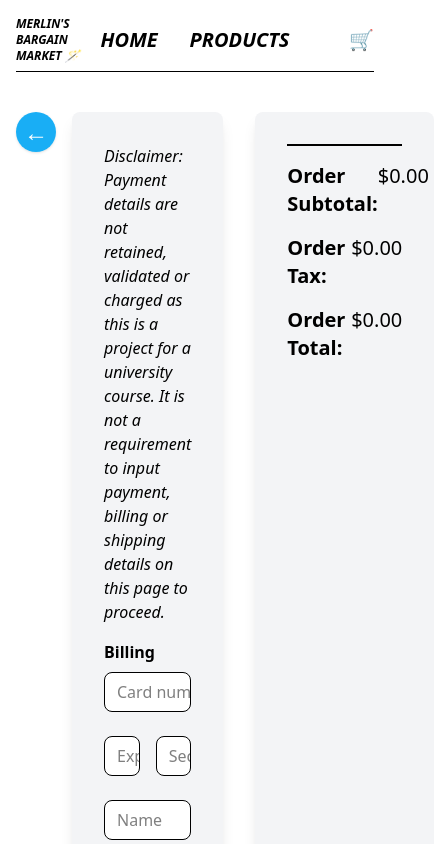
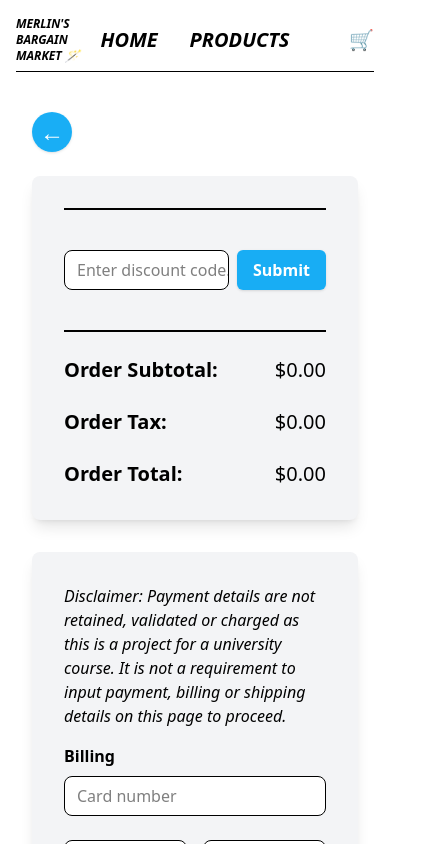
Before and after one commit to sonnenco/microservices-project, a React (Vite) app in the folder frontend/merlins-bargain-market/: page /checkout in a window 390 px wide. Shown: the top 844 px of the page, 434 px wide, since content can reach past the window. Built offline with nearby package versions, Linux system fonts and the light colour scheme.

Commit message:
Integration with product discount code microservice and added mobile responsive layouts to additional pages.

```diff
--- a/frontend/merlins-bargain-market/src/App.jsx
+++ b/frontend/merlins-bargain-market/src/App.jsx
@@ -71,7 +71,7 @@ function App() {
           />
           <Route
             path="/checkout"
-            element={<Checkout shoppingCart={shoppingCart} cartTotal={cartTotal} setOnConfirmationScreen={setOnConfirmationScreen}/>}
+            element={<Checkout shoppingCart={shoppingCart} cartTotal={cartTotal} setCartTotal={setCartTotal} setOnConfirmationScreen={setOnConfirmationScreen}/>}
           />
           <Route
             path="/checkout/confirmation"
--- a/frontend/merlins-bargain-market/src/pages/Checkout.jsx
+++ b/frontend/merlins-bargain-market/src/pages/Checkout.jsx
@@ -5,9 +5,57 @@ import axios from "axios"
 // Import components
 import CheckoutItemCard from "../components/CheckoutItemCard"
 
-const Checkout = ({ shoppingCart, cartTotal, setOnConfirmationScreen }) => {
+const Checkout = ({ shoppingCart, cartTotal, setCartTotal, setOnConfirmationScreen }) => {
     const [state, setState] = useState(null)
     const [taxAmount, setTaxAmount] = useState(0.00)
+    const [hideShipping, setHideShipping] = useState(false)
+    const [discountCode, setDiscountCode] = useState("")
+    const [usedDiscountCode, setUsedDiscountCode] = useState(false)
+    const [cartTotalBeforeDiscount, setCartTotalBeforeDiscount] = useState(0)
+
+    const handleDiscountCodeChange = (event) => {
+        setDiscountCode(event.target.value)
+    }
+
+    const handleDiscountCodeSubmit = async () => {
+        try {
+            const response = await fetch("http://localhost:40599/microservices/discount-code", {
+                method: "POST",
+                headers: { "Content-Type": "application/json" },
+                body: JSON.stringify({ discountCode: discountCode })
+            })
+
+            if (!response.ok) {
+                throw new Error (`Error: ${response.status}`)
+            }
+
+            const result = await response.json()
+
+            if (typeof result === "number") {
+                setCartTotalBeforeDiscount(cartTotal)
+                setUsedDiscountCode(true)
+
+                const newCartTotal = cartTotal * result
+                setCartTotal(newCartTotal)
+
+                alert("Valid discount code used. Order subtotal has been updated.")
+            }
+            else {
+                alert("Invalid discount code used.  Please try again.")
+            }
+
+        }
+        catch (error) {
+            console.error(error)
+        }
+    }
+
+    const handleDiscountCodeRemove = async () => {
+        setCartTotal(cartTotalBeforeDiscount)
+        setUsedDiscountCode(false)
+        setDiscountCode("")
+        alert("Removed discount code from order.")
+    }
 
     const handleStateChange = async (event) => {
         const newState = event.target.value
@@ -23,9 +71,6 @@ const Checkout = ({ shoppingCart, cartTotal, setOnConfirmationScreen }) => {
                 headers: { "Content-Type": "application/json" },
                 body: JSON.stringify({ "state": state, "subtotal": subtotal })
             })
-
-            console.log("state:", state)
-            console.log("subtotal:", subtotal)
 
             if (!response.ok) {
                 throw new Error (`Error: ${response.status}`)
@@ -57,23 +102,25 @@ const Checkout = ({ shoppingCart, cartTotal, setOnConfirmationScreen }) => {
                 productId: Number(productId),
                 amountPurchased: Number(quantity)
             });
-            console.log("Updated stock for ${productId}");
+            console.log(`Updated stock for productId #${productId}`);
         }
 
         console.log("Stock updated for all products!");
     }
 
-    const [hideShipping, setHideShipping] = useState(false)
     const handleCheckboxChange = (e) => {
         setHideShipping(e.target.checked)
     }
 
     return (
-    <div className="flex flex-row my-10">
-        <Link className="flex items-center justify-center h-10 w-10 rounded-full object-center px-4 py-2 bg-sky-500/90 text-white font-semibold hover:bg-sky-100/90 hover:text-sky-500/90 transition shadow" to="/cart">
+    <div className="flex flex-col space-y-6 my-10 lg:flex-row">
+        <Link
+            className="order-1 flex items-center justify-center h-10 w-10 rounded-full object-center mx-4 lg:mx-0 px-4 py-2 bg-sky-500/90 text-white font-semibold hover:bg-sky-100/90 hover:text-sky-500/90 transition shadow"
+            to="/cart"
+        >
             <span className="text-2xl">←</span>
         </Link>
-        <div className="flex flex-col w-1/2 bg-gray-100 shadow-lg mx-4 p-8 rounded-lg">
+        <div className="order-3 lg:order-2 mt-8 lg:mt-0 flex flex-col w-auto lg:w-1/2 bg-gray-100 shadow-lg mx-4 p-8 rounded-lg">
             <div className="mb-4 italic">
                 Disclaimer: Payment details are not retained, validated or charged as this is a project for a university course.  It is not a requirement to input payment, billing or shipping details on this page to proceed.
             </div>
@@ -266,14 +313,49 @@ const Checkout = ({ shoppingCart, cartTotal, setOnConfirmationScreen }) => {
                 </div>
                 )}
             </form>
-            <Link className="bg-sky-500/90 text-white font-semibold px-4 py-2 rounded-md my-4 text-center hover:bg-sky-100/90 hover:text-sky-500/90 transition shadow" to="/checkout/confirmation" onClick={() => {setOnConfirmationScreen(true); handleStockUpdate();}}>Place order</Link>
+            <Link
+                className="bg-sky-500/90 h-10 text-white font-semibold px-4 py-2 rounded-md mt-4 text-center hover:bg-sky-100/90 hover:text-sky-500/90 transition shadow"
+                to="/checkout/confirmation"
+                onClick={() => {setOnConfirmationScreen(true); handleStockUpdate();}}
+            >
+                Place order
+            </Link>
         </div>
-        <div className="w-1/2 bg-gray-100 shadow-lg mx-4 p-8 rounded-lg">
+        <div className="order-2 lg:order-3 w-auto lg:w-1/2 bg-gray-100 shadow-lg mx-4 p-8 rounded-lg h-1/2">
             {Object.entries(shoppingCart).map(([productId, product]) => (
                 <CheckoutItemCard key={productId} product={product}/>
             ))}
             <div className="border w-full"/>
-            <div className="flex flex-col space-y-4 my-4">
+            <div className="flex flex-col space-y-6 mt-10">
+                    { !usedDiscountCode && (
+                        <div className="flex justify-between">
+                            <input
+                                className="bg-white border rounded-lg h-10 pl-3 w-full mb-4 mr-2"
+                                type="text"
+                                placeholder="Enter discount code..."
+                                value={discountCode}
+                                onChange={handleDiscountCodeChange}
+                            />
+                            <button
+                                className="bg-sky-500/90 h-10 text-white font-semibold px-4 rounded-md text-center hover:bg-sky-100/90 hover:text-sky-500/90 transition shadow"
+                                onClick={handleDiscountCodeSubmit}
+                            >
+                                Submit
+                            </button>
+                        </div>
+                    )}
+                    { usedDiscountCode && (
+                        <div className="flex justify-between items-center">
+                            <div className="font-bold text-lg">Discount code applied:<br/>{discountCode}</div>
+                            <button
+                                className="bg-sky-500/90 h-10 text-white font-semibold px-4 rounded-md text-center hover:bg-sky-100/90 hover:text-sky-500/90 transition shadow"
+                                onClick={handleDiscountCodeRemove}
+                            >
+                                Remove discount
+                            </button>
+                        </div>
+                    )}
+                <div className="border w-full"/>
                 <div className="flex flex-row justify-between">
                     <div className="text-xl font-bold text-left">Order Subtotal:</div>
                     <div className="text-xl text-left">${cartTotal.toFixed(2)}</div>
--- a/frontend/merlins-bargain-market/src/pages/Home.jsx
+++ b/frontend/merlins-bargain-market/src/pages/Home.jsx
@@ -1,9 +1,9 @@
 const Home = () => {
   return (
     <div>
-      <div className="flex flex-row my-30 md:mx-10 lg:mx-20">
+      <div className="flex flex-col lg:flex-row my-10 space-y-10 lg:my-30 md:mx-10 lg:mx-20">
         {/* Left side */}
-        <div className="w-1/2 px-4">
+        <div className="lg:w-1/2 px-4">
           <div className="underline font-bold">Overview</div>
           <div>Merlin's Bargain Market is a tongue-in-cheeck project developed by Colin Sonnenberg for CS 361 at Oregon State University.</div>
           <br />
@@ -19,7 +19,7 @@ const Home = () => {
         </div>
 
         {/* Right side */}
-        <div className="w-1/2 px-4">
+        <div className="lg:w-1/2 px-4">
           <div className="underline font-bold">Citations</div>
           <div>Icons used in this project are unicode hex characters and therefore do not require attribution.</div>
           <br />
--- a/frontend/merlins-bargain-market/src/pages/ProductDetails.jsx
+++ b/frontend/merlins-bargain-market/src/pages/ProductDetails.jsx
@@ -31,14 +31,17 @@ const ProductDetails = ({ handleAddToShoppingCart }) => {
     }, [product.id])
 
     return (
-        <div className="flex flex-col my-10 items-center md:flex-row">
-            <div className="w-auto space-y-6 md:w-1/2">
-                <Link className="flex items-center justify-center w-12 rounded-full object-center px-4 py-2 bg-sky-500/90 text-white font-semibold hover:bg-sky-100/90 hover:text-sky-500/90 transition shadow" to="/products">
+        <div className="flex flex-col my-10 mx-4 lg:mx-0 lg:flex-row space-between">
+            <div className="flex flex-col w-auto space-y-6 space-x-4 lg:w-1/2 lg:flex-row">
+                <Link
+                    className="flex items-center justify-center h-12 w-12 rounded-full object-center px-4 py-2 bg-sky-500/90 text-white font-semibold hover:bg-sky-100/90 hover:text-sky-500/90 transition shadow"
+                    to="/products"
+                >
                     <span className="text-2xl">←</span>
                 </Link>
-                <img src={product.image} className="h-130 w-130 object-cover rounded"/>
+                <img src={product.image} className="w-auto max-h-150 lg:max-w-100 xl:max-w-120 object-contain rounded"/>
             </div>
-            <div className="w-auto md:ml-8 mt-8 px-4 md:mt-0 space-y-6 md:w-1/2">
+            <div className="w-auto mt-8 lg:mt-0 space-y-6 lg:w-1/2">
                 <div className="text-4xl font-semibold">{product.name}</div>
                 <div className="text-2xl">${product.price}</div>
                 <div className="text-xl">{product.category}</div>
```
Also changed, not shown: frontend/merlins-bargain-market/src/pages/Cart.jsx (+11 -6 lines), 1 other file (tests, documents, lock files or other folders).
